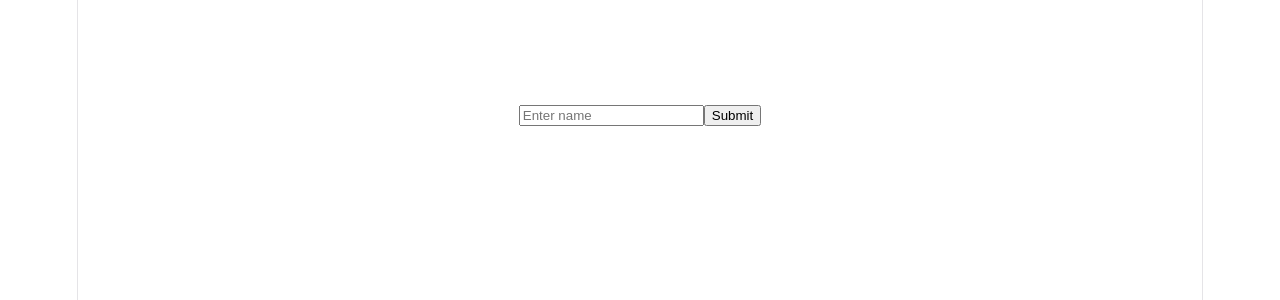
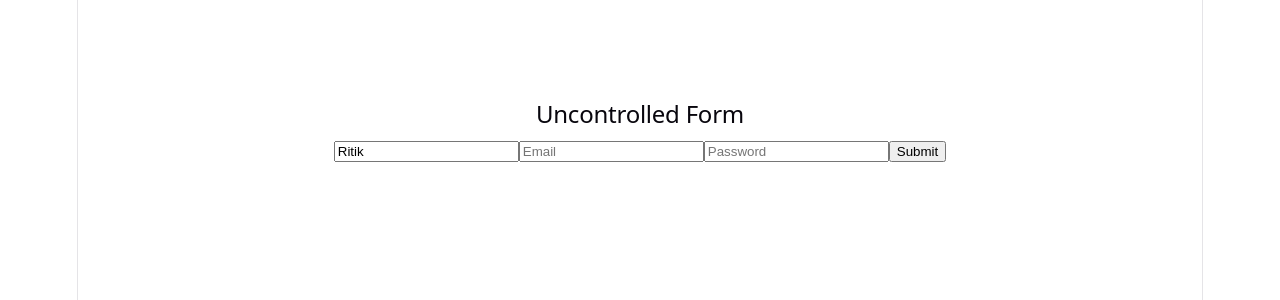
Before and after one commit to riki8055/project-revive-journal, a React (Vite) app in the folder weekly-projects/13_14-dashboard-app/: page / in a window 1280 px wide. Shown: the top 300 px of the page. Built offline with nearby package versions, Linux system fonts and the light colour scheme.

Commit message:
add more fields to uncontrolled form component

```diff
--- a/weekly-projects/13_14-dashboard-app/src/components/UncontrolledForm.jsx
+++ b/weekly-projects/13_14-dashboard-app/src/components/UncontrolledForm.jsx
@@ -2,14 +2,27 @@ import { useRef } from "react";
 
 export default function UncontrolledForm() {
   const nameRef = useRef();
+  const emailRef = useRef();
+  const passwordRef = useRef();
 
   function handleSubmit() {
-    console.log(nameRef.current.value);
+    const formData = {
+      name: nameRef.current.value,
+      email: emailRef.current.value,
+      password: passwordRef.current.value,
+    };
+
+    console.log(formData);
   }
 
   return (
     <div>
-      <input ref={nameRef} placeholder="Enter name" />
+      <h2>Uncontrolled Form</h2>
+
+      <input ref={nameRef} placeholder="Name" defaultValue="Ritik" />
+      <input ref={emailRef} placeholder="Email" />
+      <input ref={passwordRef} placeholder="Password" />
+
       <button onClick={handleSubmit}>Submit</button>
     </div>
   );
```
